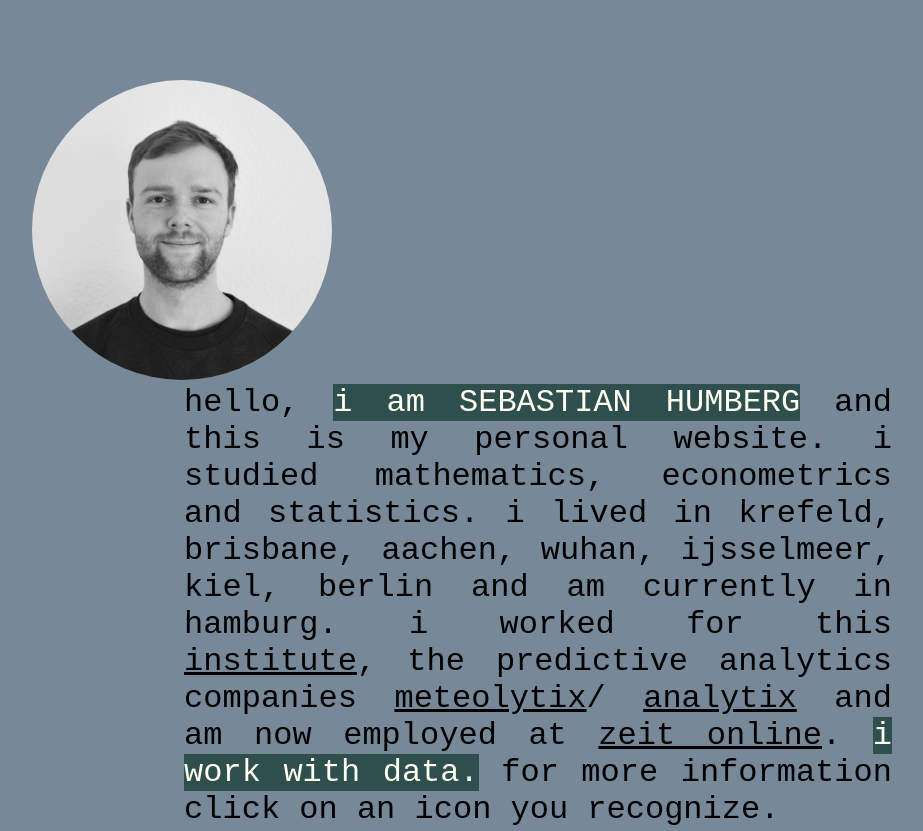
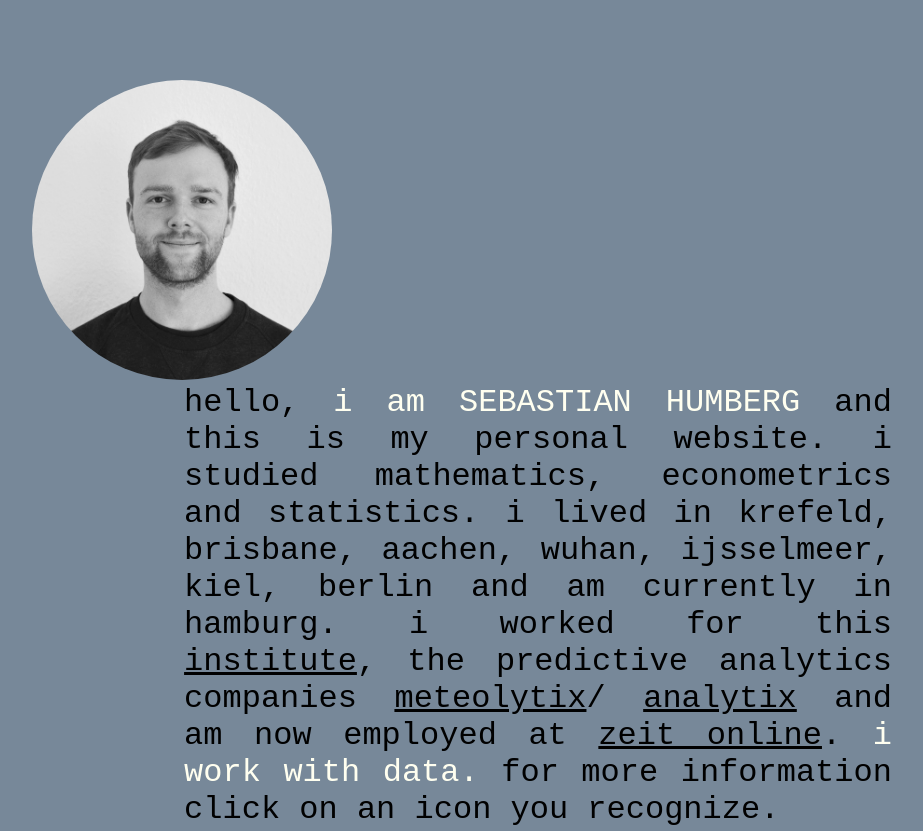
Before and after one commit to shmbrg/sebastianhumberg.xyz, a plain HTML site: page index.html in a window 1280 px wide. Shown: the top 831 px of the page, without its empty margins (102-1025 px from the left). Drawn offline with Linux system fonts and the light colour scheme.

Commit message:
Update style_this.css

```diff
--- a/style_this.css
+++ b/style_this.css
@@ -44,6 +44,6 @@ p {
 }
 
 .highlightme {
-	background-color: darkslategrey;
+	/*background-color: darkslategrey;*/
 	color: #FFFFF0;
 }
```
